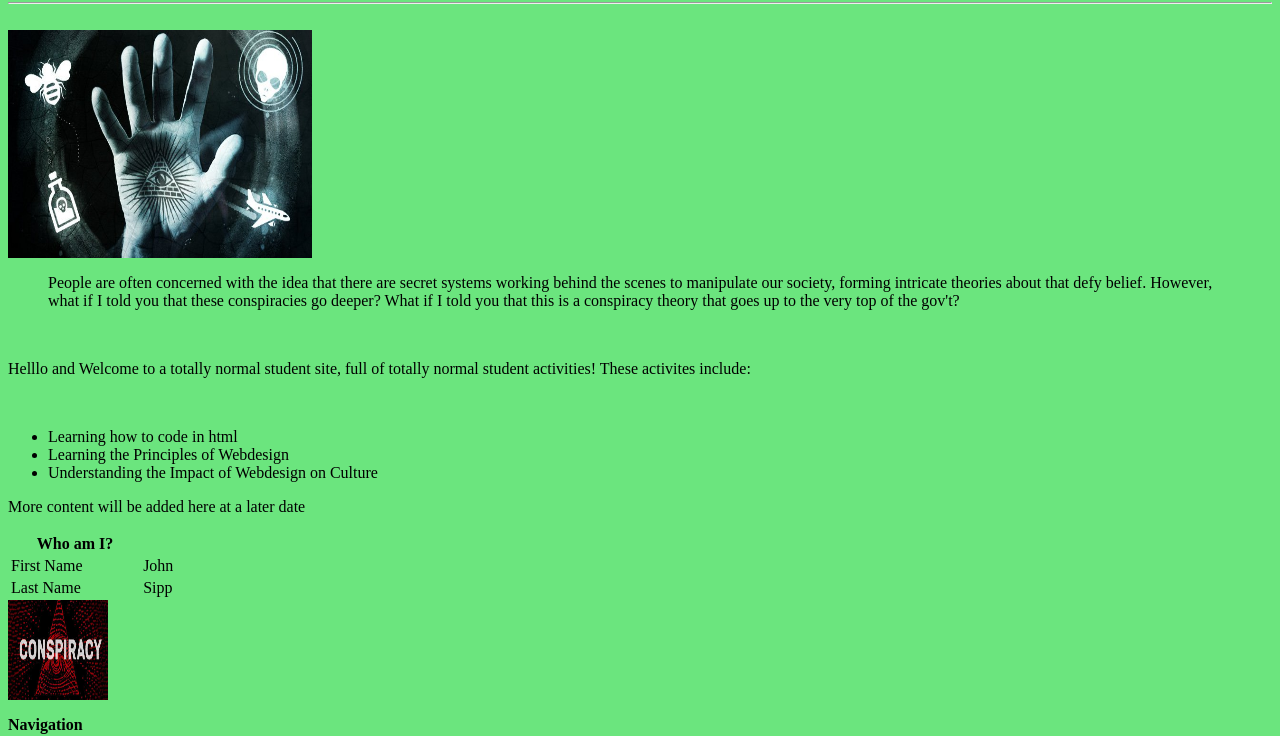
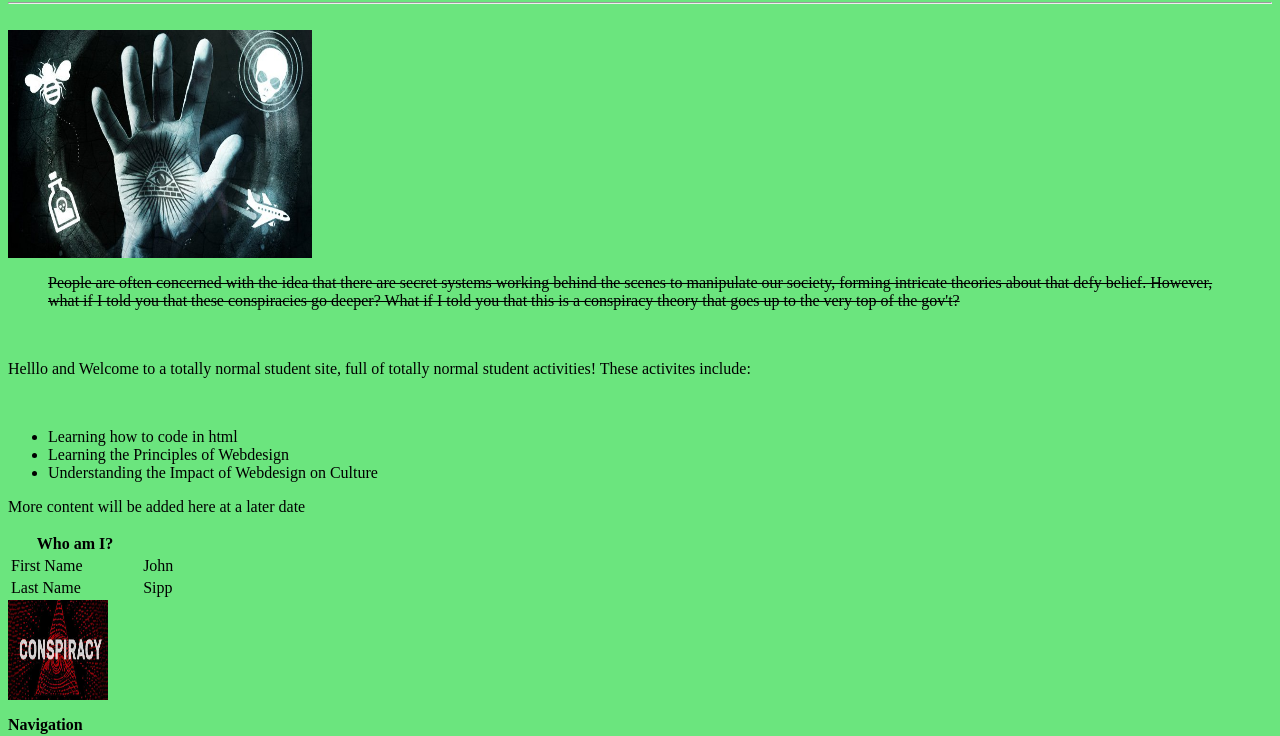
Before and after one commit to jsipp/project1, a plain HTML site: page index.html in a window 1280 px wide. Shown: the part 71-807 px from the top of the page. Drawn offline with Linux system fonts and the light colour scheme.

Commit message:
Update index.html

```diff
--- a/index.html
+++ b/index.html
@@ -11,7 +11,7 @@
 </div>
 <br>
 <img src="conspiracy-theories.jpg" alt="Conspiracy Theories" style="text-align:center;width:304px;height:228px;" >
-<p id="p1"><del><blockquote>People are often concerned with the idea that there are secret systems working behind the scenes to manipulate our society, forming intricate theories about that defy belief. However, what if I told you that these conspiracies go deeper? What if I told you that this is a conspiracy theory that goes up to the very top of the <abbr>gov't</abbr>?</del></blockquote></p>
+<p id="p1"><blockquote><del>People are often concerned with the idea that there are secret systems working behind the scenes to manipulate our society, forming intricate theories about that defy belief. However, what if I told you that these conspiracies go deeper? What if I told you that this is a conspiracy theory that goes up to the very top of the <abbr>gov't</abbr>?</del></blockquote></p>
 <br>
 <p id="p2"> Helllo and Welcome to a totally normal student site, full of totally normal student activities! These activites include:</a></p>
 <br>
```
